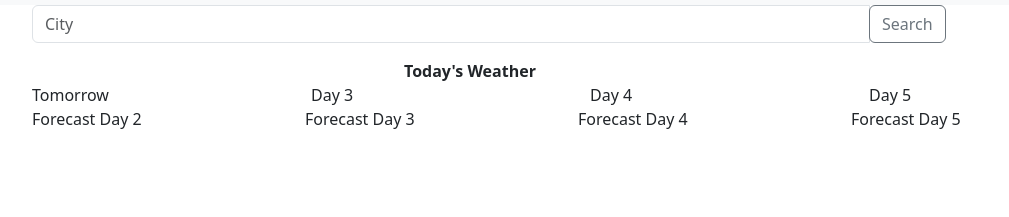
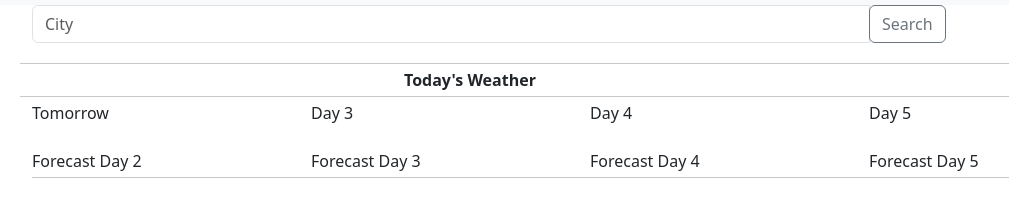
Before and after one commit to Ms-Marlena/weather-dashboard, a plain HTML site: page index.html in a window 1280 px wide. Shown: the part 67-284 px from the top of the page, without its empty margins (50-1059 px from the left). Drawn offline with nearby package versions, Linux system fonts and the light colour scheme.

Commit message:
added row for icons

```diff
--- a/index.html
+++ b/index.html
@@ -24,19 +24,29 @@
     <button id="search" class="btn btn-outline-secondary" type="button" id="button-addon2">Search</button>
     </div>
   </div>
+  <hr class="mt-1 mb-1"/>
   <div class="row">
     <div class="col-2"></div>
     <div id=currentIcon class="col-2 container">
+     <img id="icon" src="" alt="">
     </div>
     <div id=currentWeather class="col-8 container">
       <b>Today's Weather</b>
     </div>
   </div>
+  <hr class="mt-1 mb-1"/>
     <div class="row">
-      <div  class="col-3">Tomorrow</div>
-      <div  class="col-3">Day 3</div>
-      <div  class="col-3">Day 4</div>
-      <div  class="col-3">Day 5</div>
+      <div class="col-3">Tomorrow</div>
+      <div class="col-3">Day 3</div>
+      <div class="col-3">Day 4</div>
+      <div class="col-3">Day 5</div>
+    </div>
+    <div class="row">
+      <div class="col-3"><img id="d2icon" src="" alt=""></div>
+      <div class="col-3"><img id="d3icon" src="" alt=""></div>
+      <div class="col-3"><img id="d4icon" src="" alt=""></div>
+      <div class="col-3"><img id="d5icon" src="" alt=""></div>
+    </div>
     <div class="row">
       <div id=foreCast2 class="col-3">Forecast Day 2</div>
       <div id=foreCast3 class="col-3">Forecast Day 3</div>
@@ -44,6 +54,7 @@
       <div id=foreCast5 class="col-3">Forecast Day 5</div>
   </div>
 </div>
+<hr class="mt-1 mb-1"/>
 
     <script src="https://cdn.jsdelivr.net/npm/bootstrap@5.3.0/dist/js/bootstrap.bundle.min.js" integrity="sha384-geWF76RCwLtnZ8qwWowPQNguL3RmwHVBC9FhGdlKrxdiJJigb/j/68SIy3Te4Bkz" crossorigin="anonymous"></script>
     <script src="./assets/script.js"></script>
```
